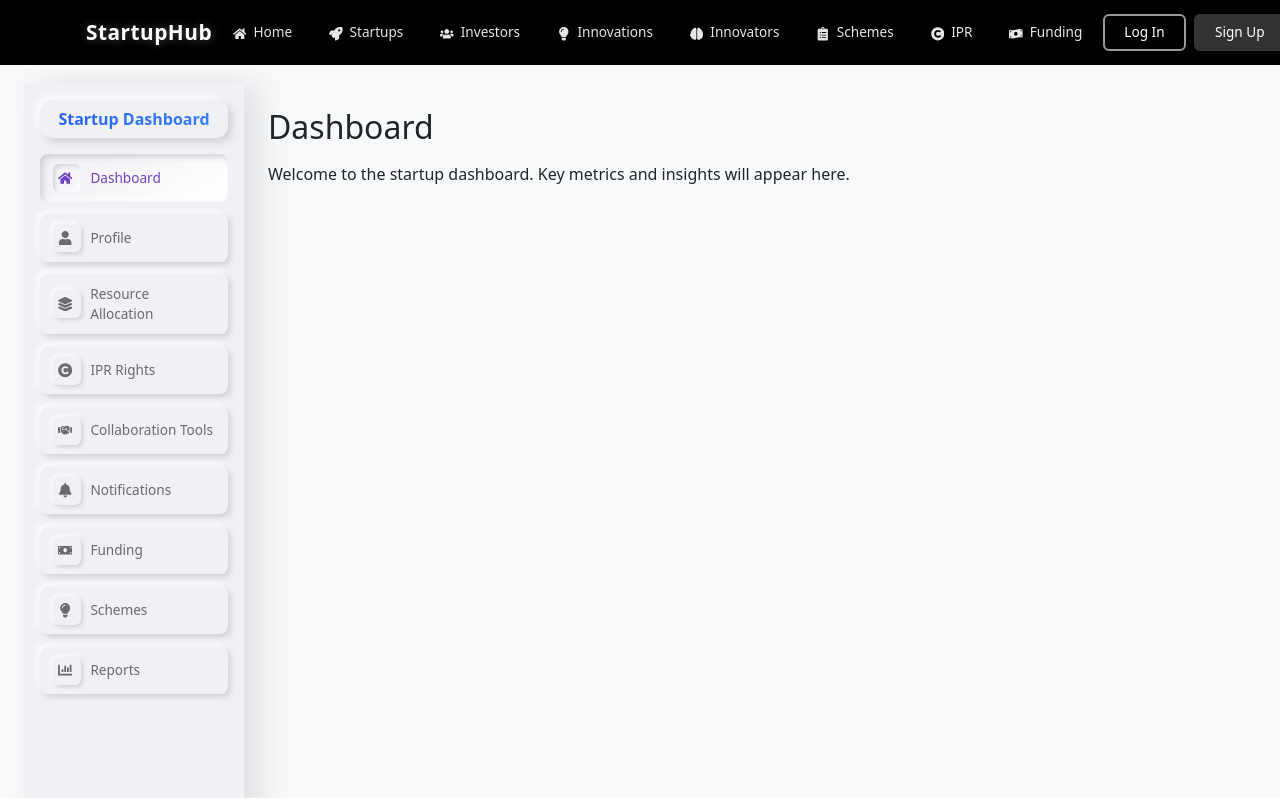
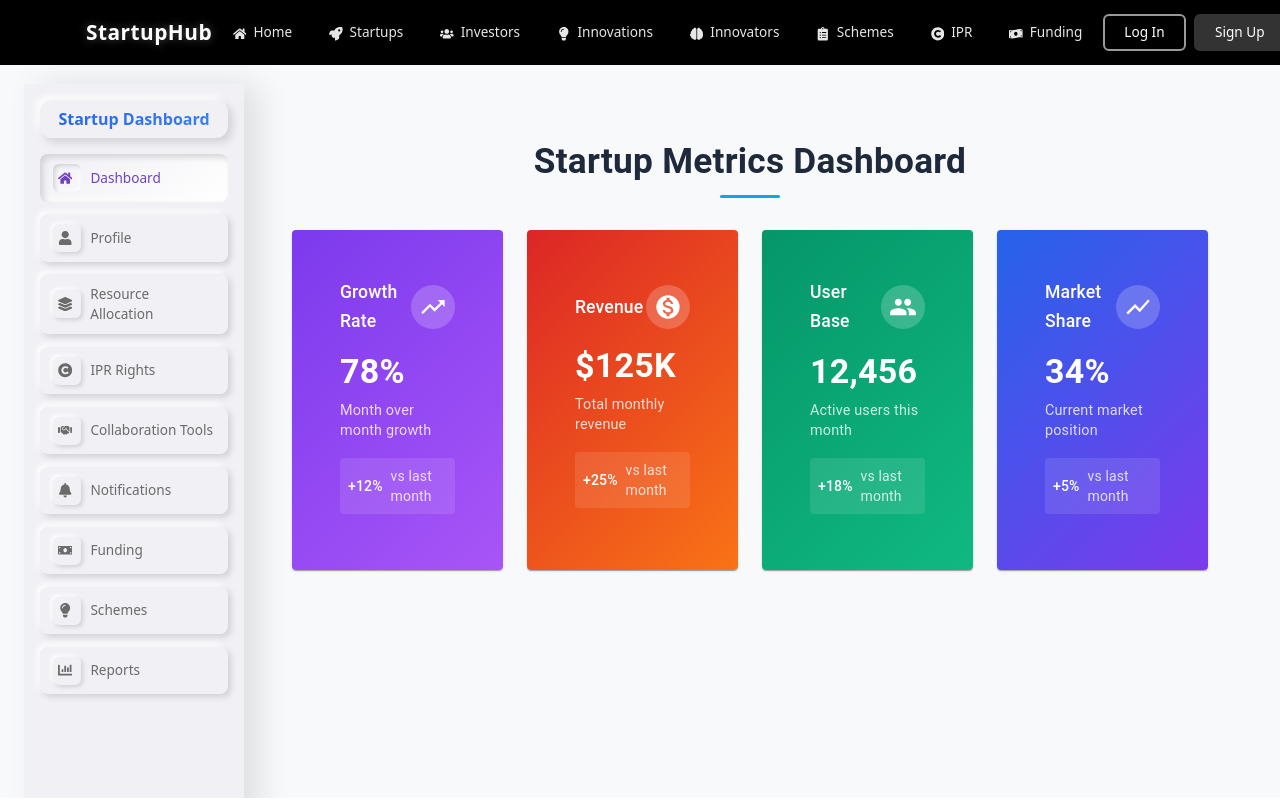
Before and after one commit to janedoe1423/project, a React (Create React App) app in the folder frontend/: page /startup-profile in a window 1280 px wide. Shown: the top 800 px of the page. Built offline with nearby package versions, Linux system fonts and the light colour scheme.

Commit message:
fixed the error in notification startup page and added some cards in startup dashboard

```diff
--- /dev/null
+++ b/frontend/src/pages/startup/startup_dashboard.css
@@ -0,0 +1,79 @@
+:root {
+    --purple-gradient: linear-gradient(135deg, #6366f1 0%, #8b5cf6 100%);
+    --red-gradient: linear-gradient(135deg, #f43f5e 0%, #fb7185 100%);
+    --green-gradient: linear-gradient(135deg, #10b981 0%, #34d399 100%);
+    --blue-gradient: linear-gradient(135deg, #3b82f6 0%, #60a5fa 100%);
+    --text-primary: #1e293b;
+}
+
+.dashboard-title {
+    animation: slideDown 0.5s ease-out forwards;
+}
+
+.metric-card {
+    animation: fadeIn 0.5s ease-out forwards;
+    transition: all 0.3s ease;
+    height: 100%;
+}
+
+.metric-card:hover {
+    transform: translateY(-5px);
+    box-shadow: 0 12px 20px rgba(255, 255, 255, 0.2);
+}
+
+/* Shimmer effect */
+.metric-card::after {
+    content: '';
+    position: absolute;
+    top: 0;
+    right: 0;
+    bottom: 0;
+    left: 0;
+    background: linear-gradient(
+        45deg,
+        transparent 0%,
+        rgba(255, 255, 255, 0.1) 50%,
+        transparent 100%
+    );
+    transform: translateX(-100%);
+    transition: transform 0.6s ease;
+}
+
+.metric-card:hover::after {
+    transform: translateX(100%);
+}
+
+@keyframes fadeIn {
+    from {
+        opacity: 0;
+        transform: translateY(20px);
+    }
+    to {
+        opacity: 1;
+        transform: translateY(0);
+    }
+}
+
+@keyframes slideDown {
+    from {
+        opacity: 0;
+        transform: translateY(-20px);
+    }
+    to {
+        opacity: 1;
+        transform: translateY(0);
+    }
+}
+
+/* Stagger animation delays for cards */
+.metric-card:nth-child(1) { animation-delay: 0.1s; }
+.metric-card:nth-child(2) { animation-delay: 0.2s; }
+.metric-card:nth-child(3) { animation-delay: 0.3s; }
+.metric-card:nth-child(4) { animation-delay: 0.4s; }
+
+/* Responsive adjustments */
+@media (max-width: 600px) {
+    .metric-card {
+        min-height: 180px !important;
+    }
+}
--- a/frontend/src/pages/startup/startup_dashboard.js
+++ b/frontend/src/pages/startup/startup_dashboard.js
@@ -1,12 +1,165 @@
-import React from "react";
+import React, { useState } from 'react';
+import {
+    Container,
+    Grid,
+    Card,
+    CardContent,
+    Typography,
+    Box,
+    Button
+} from '@mui/material';
+import TrendingUpIcon from '@mui/icons-material/TrendingUp';
+import MonetizationOnIcon from '@mui/icons-material/MonetizationOn';
+import GroupIcon from '@mui/icons-material/Group';
+import ShowChartIcon from '@mui/icons-material/ShowChart';
+import './startup_dashboard.css';
 
 const StartupDashboard = () => {
-  return (
-    <div>
-      <h2>Dashboard</h2>
-      <p>Welcome to the startup dashboard. Key metrics and insights will appear here.</p>
-    </div>
-  );
+    const metricCards = [
+        {
+            title: 'Growth Rate',
+            value: '78%',
+            trend: '+12%',
+            icon: <TrendingUpIcon />,
+            gradient: 'var(--purple-gradient)',
+            description: 'Month over month growth'
+        },
+        {
+            title: 'Revenue',
+            value: '$125K',
+            trend: '+25%',
+            icon: <MonetizationOnIcon />,
+            gradient: 'var(--red-gradient)',
+            description: 'Total monthly revenue'
+        },
+        {
+            title: 'User Base',
+            value: '12,456',
+            trend: '+18%',
+            icon: <GroupIcon />,
+            gradient: 'var(--green-gradient)',
+            description: 'Active users this month'
+        },
+        {
+            title: 'Market Share',
+            value: '34%',
+            trend: '+5%',
+            icon: <ShowChartIcon />,
+            gradient: 'var(--blue-gradient)',
+            description: 'Current market position'
+        }
+    ];
+
+    return (
+        <Container maxWidth="xl" sx={{ py: 4 }}>
+            <Typography
+                variant="h4"
+                className="dashboard-title"
+                sx={{ mb: 4, color: 'var(--text-primary)', fontWeight: 600 }}
+            >
+                Startup Metrics Dashboard
+            </Typography>
+
+            <Grid container spacing={3}>
+                {metricCards.map((card, index) => (
+                    <Grid item xs={12} sm={6} md={3} key={index}>
+                        <Card
+                            className="metric-card"
+                            sx={{
+                                background: card.gradient,
+                                minHeight: 200,
+                                position: 'relative',
+                                overflow: 'hidden'
+                            }}
+                        >
+                            <CardContent>
+                                {/* Header */}
+                                <Box sx={{ display: 'flex', justifyContent: 'space-between', alignItems: 'center', mb: 2 }}>
+                                    <Typography
+                                        variant="h6"
+                                        sx={{
+                                            color: '#fff',
+                                            fontSize: '1.1rem',
+                                            fontWeight: 500
+                                        }}
+                                    >
+                                        {card.title}
+                                    </Typography>
+                                    <Box
+                                        sx={{
+                                            backgroundColor: 'rgba(255, 255, 255, 0.2)',
+                                            borderRadius: '50%',
+                                            p: 1,
+                                            display: 'flex'
+                                        }}
+                                    >
+                                        {React.cloneElement(card.icon, {
+                                            sx: { color: '#fff', fontSize: 28 }
+                                        })}
+                                    </Box>
+                                </Box>
+
+                                {/* Value */}
+                                <Typography
+                                    variant="h4"
+                                    sx={{
+                                        color: '#fff',
+                                        fontWeight: 'bold',
+                                        mb: 1
+                                    }}
+                                >
+                                    {card.value}
+                                </Typography>
+
+                                {/* Description */}
+                                <Typography
+                                    variant="body2"
+                                    sx={{
+                                        color: 'rgba(255, 255, 255, 0.8)',
+                                        mb: 2,
+                                        fontSize: '0.9rem'
+                                    }}
+                                >
+                                    {card.description}
+                                </Typography>
+
+                                {/* Trend */}
+                                <Box
+                                    sx={{
+                                        display: 'flex',
+                                        alignItems: 'center',
+                                        gap: 1,
+                                        backgroundColor: 'rgba(255, 255, 255, 0.1)',
+                                        p: 1,
+                                        borderRadius: 1,
+                                        width: 'fit-content'
+                                    }}
+                                >
+                                    <Typography
+                                        variant="body2"
+                                        sx={{
+                                            color: '#fff',
+                                            fontWeight: 500
+                                        }}
+                                    >
+                                        {card.trend}
+                                    </Typography>
+                                    <Typography
+                                        variant="body2"
+                                        sx={{
+                                            color: 'rgba(255, 255, 255, 0.8)'
+                                        }}
+                                    >
+                                        vs last month
+                                    </Typography>
+                                </Box>
+                            </CardContent>
+                        </Card>
+                    </Grid>
+                ))}
+            </Grid>
+        </Container>
+    );
 };
 
 export default StartupDashboard;
--- a/frontend/src/pages/startup/startup_notify.js
+++ b/frontend/src/pages/startup/startup_notify.js
@@ -8,6 +8,8 @@ import {
     IconButton,
     Button,
 } from '@mui/material';
+import AccessTimeIcon from '@mui/icons-material/AccessTime';
+import ClearIcon from '@mui/icons-material/Clear';
 import './startup_notify.css';
 // ... (keep other imports)
 
```
